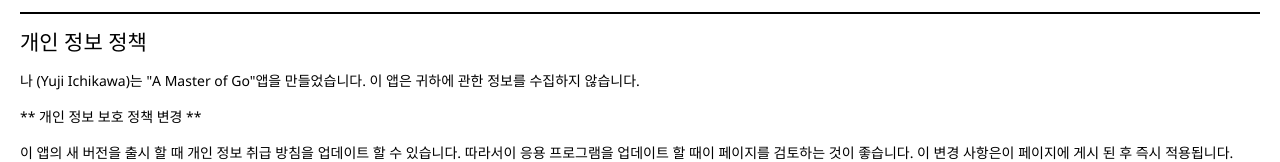
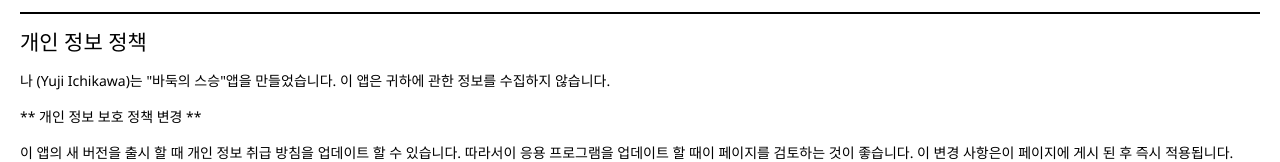
Before and after one commit to new3Rs/new3Rs.github.io, a plain HTML site: page privacy_policy/a_master_of_go.html in a window 1280 px wide. Shown: the part 825-987 px from the top of the page. Drawn offline with Linux system fonts and the light colour scheme.

Commit message:
korean app name

```diff
--- a/privacy_policy/a_master_of_go.html
+++ b/privacy_policy/a_master_of_go.html
@@ -409,7 +409,7 @@
 <p>如果您对我的隐私政策有任何问题或建议，请随时与<a href="mailto%EF%BC%9Anew.three.rs@gmail.com">我</a>联系。</p>
 <hr>
 <h2 id="%EA%B0%9C%EC%9D%B8-%EC%A0%95%EB%B3%B4-%EC%A0%95%EC%B1%85">개인 정보 정책</h2>
-<p>나 (Yuji Ichikawa)는 &quot;A Master of Go&quot;앱을 만들었습니다. 이 앱은 귀하에 관한 정보를 수집하지 않습니다.</p>
+<p>나 (Yuji Ichikawa)는 &quot;바둑의 스승&quot;앱을 만들었습니다. 이 앱은 귀하에 관한 정보를 수집하지 않습니다.</p>
 <p>** 개인 정보 보호 정책 변경 **</p>
 <p>이 앱의 새 버전을 출시 할 때 개인 정보 취급 방침을 업데이트 할 수 있습니다. 따라서이 응용 프로그램을 업데이트 할 때이 페이지를 검토하는 것이 좋습니다. 이 변경 사항은이 페이지에 게시 된 후 즉시 적용됩니다.</p>
 <p>** 연락처 **</p>
```
Also changed, not shown: 1 other file.
